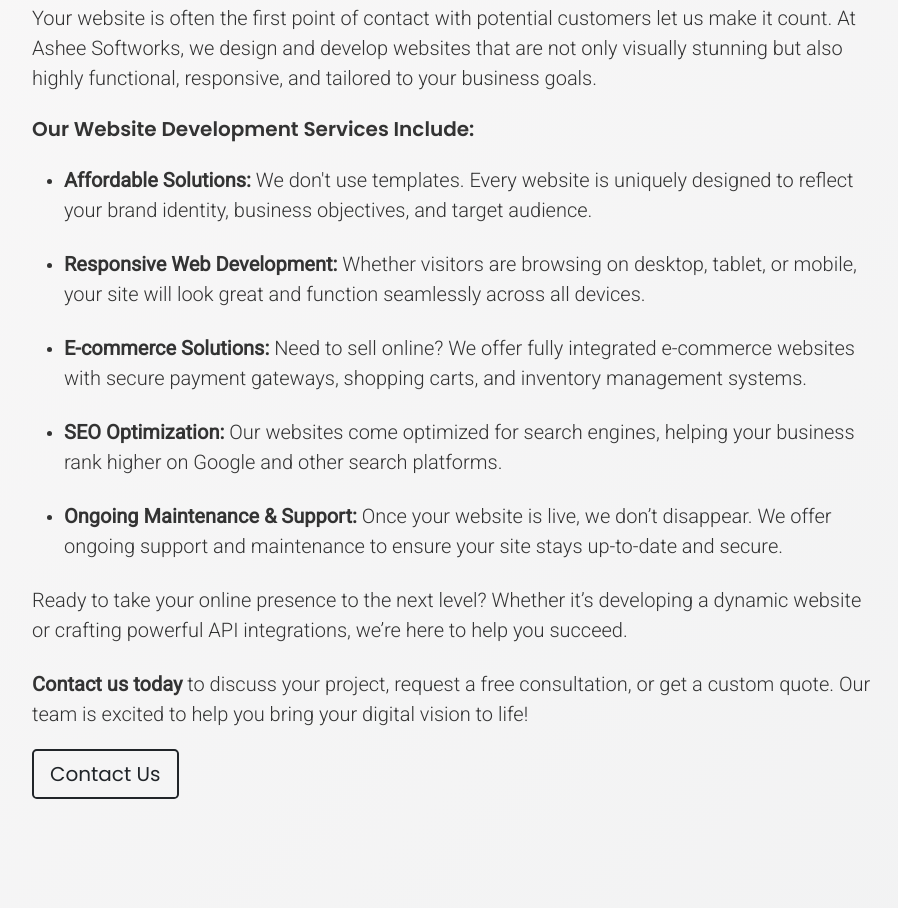
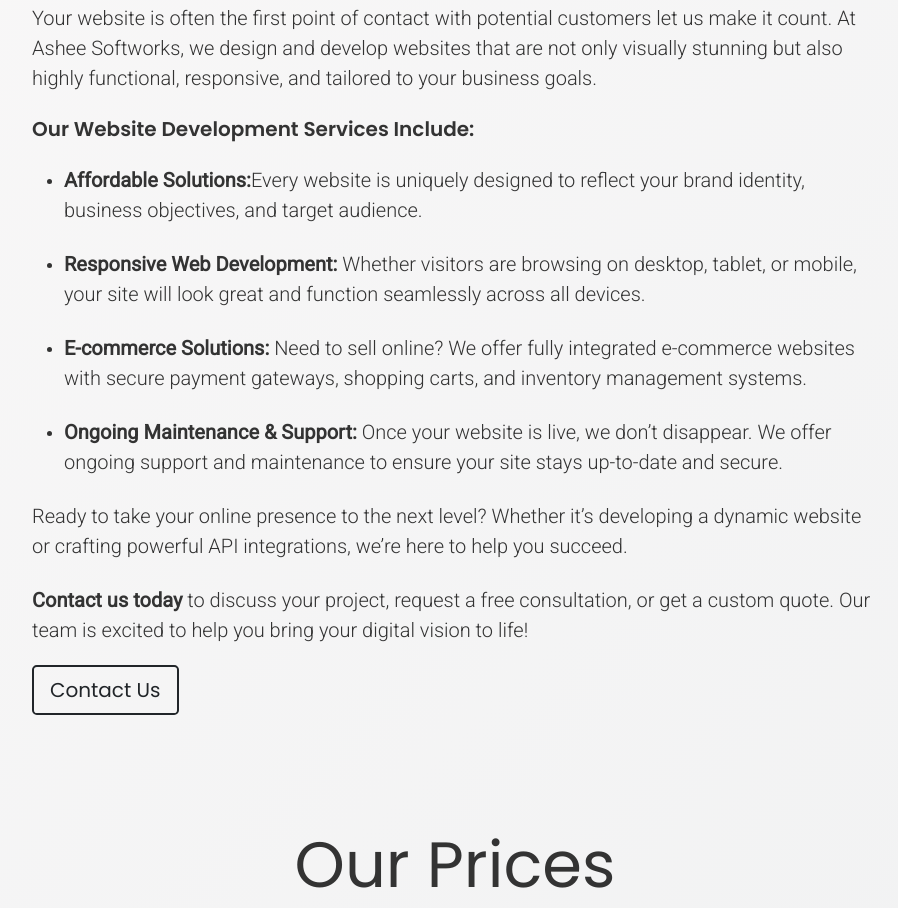
Before and after one commit to AbdulRasheedSaid/Ashee-Softworks-Website, a plain HTML site: page index.html in a window 1280 px wide. Shown: the part 1593-2501 px from the top of the page, without its empty margins (185-1083 px from the left). Drawn offline with nearby package versions, Linux system fonts and the light colour scheme.

Commit message:
Small Changes

```diff
--- a/index.html
+++ b/index.html
@@ -124,7 +124,7 @@
                                     <h5 class="fw-bold ">Our Website Development Services Include:</h5>
                                     <ul>
                                         <li>
-                                            <p class="lead text-justify my-4 custom-text"><span class="fw-bold">Affordable Solutions:</span> We don't use templates. Every website is uniquely designed to reflect your brand identity, business objectives, and target audience.</p>
+                                            <p class="lead text-justify my-4 custom-text"><span class="fw-bold">Affordable Solutions:</span>Every website is uniquely designed to reflect your brand identity, business objectives, and target audience.</p>
                                         </li>
 
                                         <li>
@@ -133,10 +133,6 @@
 
                                         <li>
                                             <p class="lead text-justify my-4 custom-text"><span class="fw-bold">E-commerce Solutions:</span> Need to sell online? We offer fully integrated e-commerce websites with secure payment gateways, shopping carts, and inventory management systems.</p>
-                                        </li>
-
-                                        <li>
-                                            <p class="lead text-justify my-4 custom-text"><span class="fw-bold">SEO Optimization: </span> Our websites come optimized for search engines, helping your business rank higher on Google and other search platforms.</p>
                                         </li>
 
                                         <li>
```
